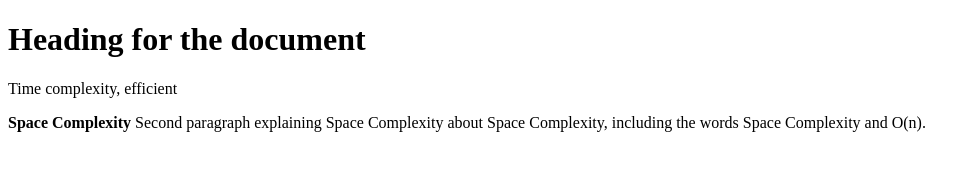
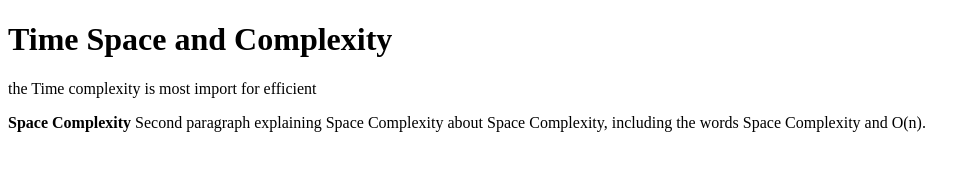
Before and after one commit to acciojob/time-and-space-complexity-warishshahbaz, a website: page main.html in a window 1280 px wide. Shown: the whole page, without its empty margins (0-980 px from the left). Drawn offline with Linux system fonts and the light colour scheme.

Commit message:
created a submission

```diff
--- a/main.html
+++ b/main.html
@@ -8,8 +8,8 @@
 
 <body>
 	<!-- the entire body must be written by student -->
-	<h1>Heading for the document</h1>
-	<p>Time complexity, efficient</p>
+	<h1>Time Space and Complexity</h1>
+	<p>the Time complexity is most import for efficient</p>
 	<p><b>Space Complexity</b> Second paragraph explaining Space Complexity about Space Complexity, including the words Space Complexity and O(n).</p>
 
     <script type="text/javascript" src="./script.js">
```
